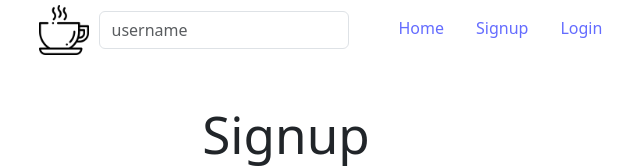
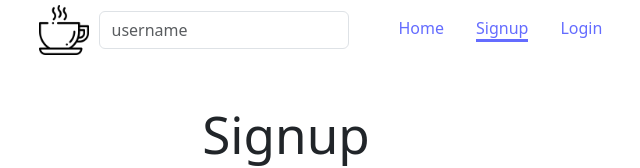
Before and after one commit to AndreaGonzato/express-web-app, a Vue app in the folder frontend/: page /signup in a window 1280 px wide. Shown: the top 168 px of the page, without its empty margins (354-994 px from the left). Built offline with nearby package versions, Linux system fonts and the light colour scheme.

Commit message:
add active nav menu

```diff
--- a/frontend/src/App.vue
+++ b/frontend/src/App.vue
@@ -1,8 +1,8 @@
 <template>
-  <TheNavigation v-bind:user-logged="this.userLogged"></TheNavigation>
+  <TheNavigation v-bind:user-logged="this.userLogged" v-bind:active-page="this.activePage"></TheNavigation>
 
   <div class="container">
-    <routerView @message="handleMessage"></routerView>
+    <routerView @message="handleMessage" @active="handleActivePage"></routerView>
   </div>
 </template>
 
@@ -14,12 +14,17 @@ export default {
   data() {
     return {
       URL_SITE: "http://localhost",
-      userLogged : false
+      userLogged : false,
+      activePage : 'Home'
     };
   },
   methods: {
     handleMessage(message){
       this.userLogged = message.userLogged;
+    },
+    handleActivePage(message){
+      this.activePage = message.page;
+      console.log(this.activePage)
     }
   }
 };
--- a/frontend/src/components/TheNavigation.vue
+++ b/frontend/src/components/TheNavigation.vue
@@ -17,33 +17,33 @@
     </div>
 
     <div class="all-nav">
-      <div class="nav">
+      <div class="nav topnav">
         <span>
-          <router-link to="/" @click.prevent="removeSearchText"
+          <router-link to="/" @click.prevent="removeSearchText" v-bind:class="this.activePage === 'Home'? 'nav-item active' : ''"
             >Home</router-link
           >
         </span>
 
         <span v-if="!userLogged">
-          <router-link to="/signup" @click.prevent="removeSearchText"
+          <router-link to="/signup" @click.prevent="removeSearchText" v-bind:class="this.activePage === 'Signup'? 'nav-item active' : ''"
             >Signup</router-link
           >
         </span>
 
         <span v-if="!userLogged">
-          <router-link to="/login" @click.prevent="removeSearchText"
+          <router-link to="/login" @click.prevent="removeSearchText" v-bind:class="this.activePage === 'Login'? 'nav-item active' : ''"
             >Login</router-link
           >
         </span>
 
         <span v-if="userLogged">
-          <router-link to="/feed" @click.prevent="removeSearchText"
+          <router-link to="/feed" @click.prevent="removeSearchText" v-bind:class="this.activePage === 'Feed'? 'nav-item active' : ''"
             >Feed</router-link
           >
         </span>
 
         <span v-if="userLogged">
-          <router-link to="/account/me" @click.prevent="removeSearchText"
+          <router-link to="/account/me" @click.prevent="removeSearchText" v-bind:class="this.activePage === 'MyAccount'? 'nav-item active' : ''"
             >Account</router-link
           >
         </span>
@@ -57,6 +57,7 @@ export default {
   name: "TheNavigation",
   props: {
     userLogged: Boolean,
+    activePage : String
   },
   data() {
     return {
@@ -126,5 +127,28 @@ span {
 .all-nav{
   display: grid;
   place-content: center start;
+
 }
+
+/*
+.active-page{
+  background-color: $blue-300;
+  font-size: large;
+  font-weight: bold;
+}
+*/
+
+.topnav {
+  overflow: hidden;
+}
+
+.topnav a.active {
+  border-bottom: 3px solid #646cff;
+}
+
+.topnav a:hover {
+  border-bottom: 3px solid #646cff;
+}
+
+
 </style>
--- a/frontend/src/views/Feed.vue
+++ b/frontend/src/views/Feed.vue
@@ -98,6 +98,8 @@ export default {
     PostNewExpress,
   },
   async created() {
+    this.$emit("active", { page: 'Feed' });
+
     const user = await userManager.whoami();
     if (user.name === undefined) {
       // tell the app that the user is not logged in
--- a/frontend/src/views/Home.vue
+++ b/frontend/src/views/Home.vue
@@ -14,6 +14,8 @@ import userManager from "@/userManager.js";
 export default {
   name: "Home",
   async created() {
+    this.$emit("active", { page: 'Home' });
+
     const user = await userManager.whoami();
     if (user.error === undefined) {
       // the user is authenticated
--- a/frontend/src/views/Login.vue
+++ b/frontend/src/views/Login.vue
@@ -41,6 +41,9 @@ export default {
       email: "",
       password: "",
     };
+  },
+  created(){
+    this.$emit("active", { page: 'Login' });
   },
   methods: {
     async login() {
--- a/frontend/src/views/MyAccount.vue
+++ b/frontend/src/views/MyAccount.vue
@@ -80,6 +80,7 @@ export default {
     TheTweet,
   },
   async created() {
+    this.$emit("active", { page: 'MyAccount' });
     this.user = await userManager.whoami();
 
     if (this.user.name === undefined) {
--- a/frontend/src/views/Search.vue
+++ b/frontend/src/views/Search.vue
@@ -33,6 +33,8 @@ export default {
     };
   },
   async created() {
+    this.$emit("active", { page: 'NoPage' });
+
     this.query = this.$route.params.query;
     await this.searchQuery();
   },
--- a/frontend/src/views/Signup.vue
+++ b/frontend/src/views/Signup.vue
@@ -79,6 +79,9 @@ export default {
       surname: "",
       bio: "Hi! I'm on Express",
     };
+  },
+  created(){
+    this.$emit("active", { page: 'Signup' });
   },
   methods: {
     async signup() {
```
